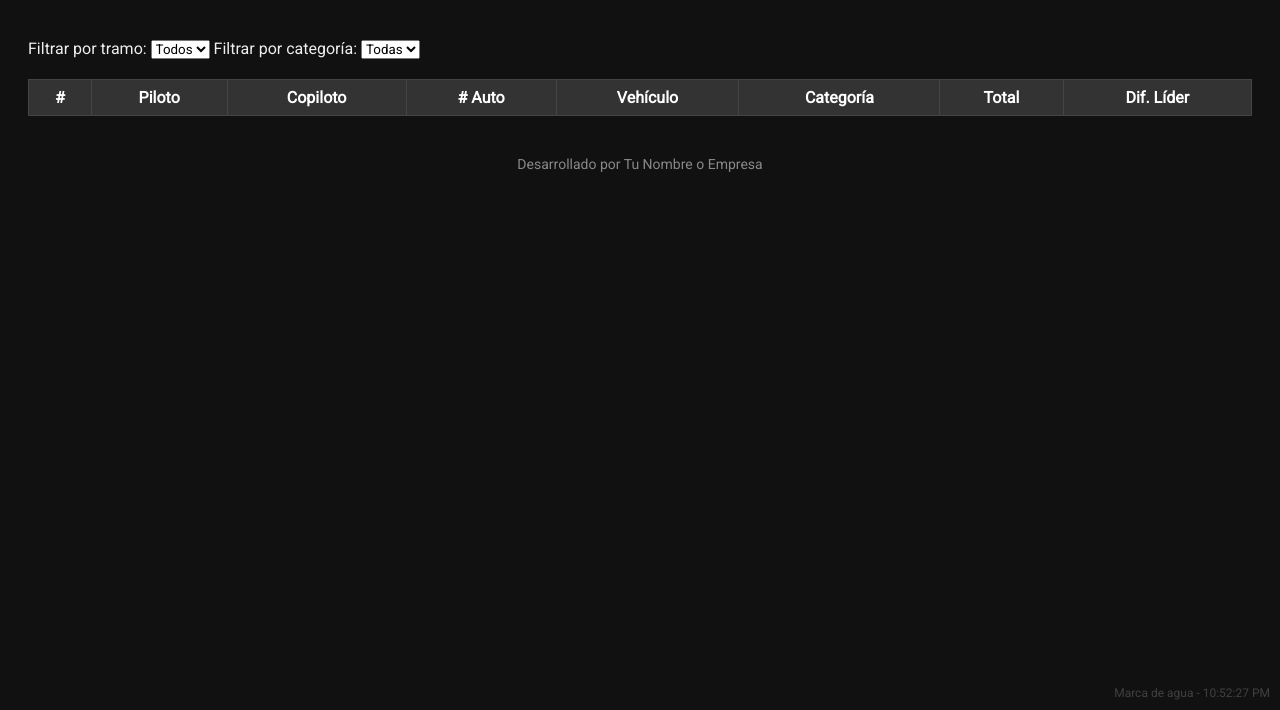
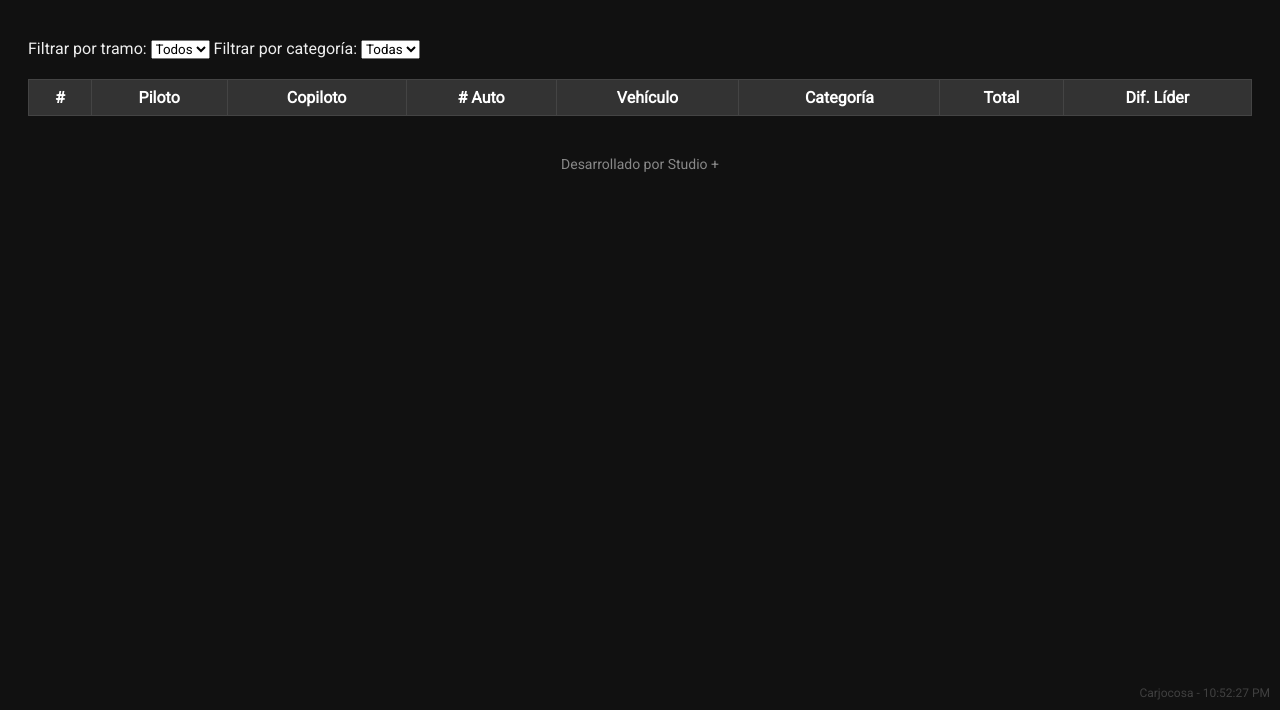
Before and after one commit to carjocosa/tiemposvuelta2025, a plain HTML site: page index.html in a window 1280 px wide. Shown: the part 90-800 px from the top of the page. Drawn offline with Linux system fonts and the light colour scheme.

Commit message:
Update index.html

```diff
--- a/index.html
+++ b/index.html
@@ -67,8 +67,8 @@
     <tbody id="resultados"></tbody>
   </table>
 
-  <div class="watermark" id="marcaAgua">Marca de agua - <span id="horaActual">--:--:--</span></div>
-  <footer>Desarrollado por Tu Nombre o Empresa</footer>
+  <div class="watermark" id="marcaAgua">Carjocosa - <span id="horaActual">--:--:--</span></div>
+  <footer>Desarrollado por Studio +</footer>
 
 <script>
 function tiempoASegundos(t) {
```
